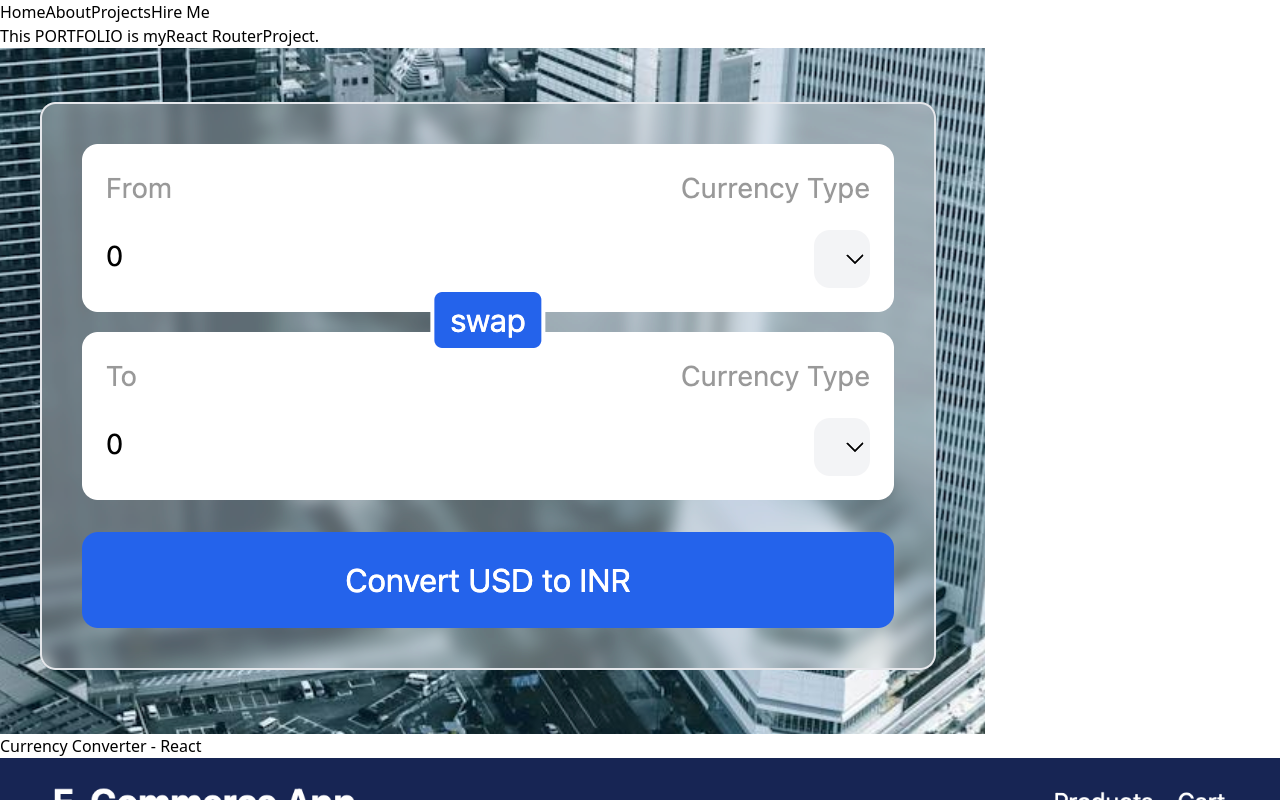
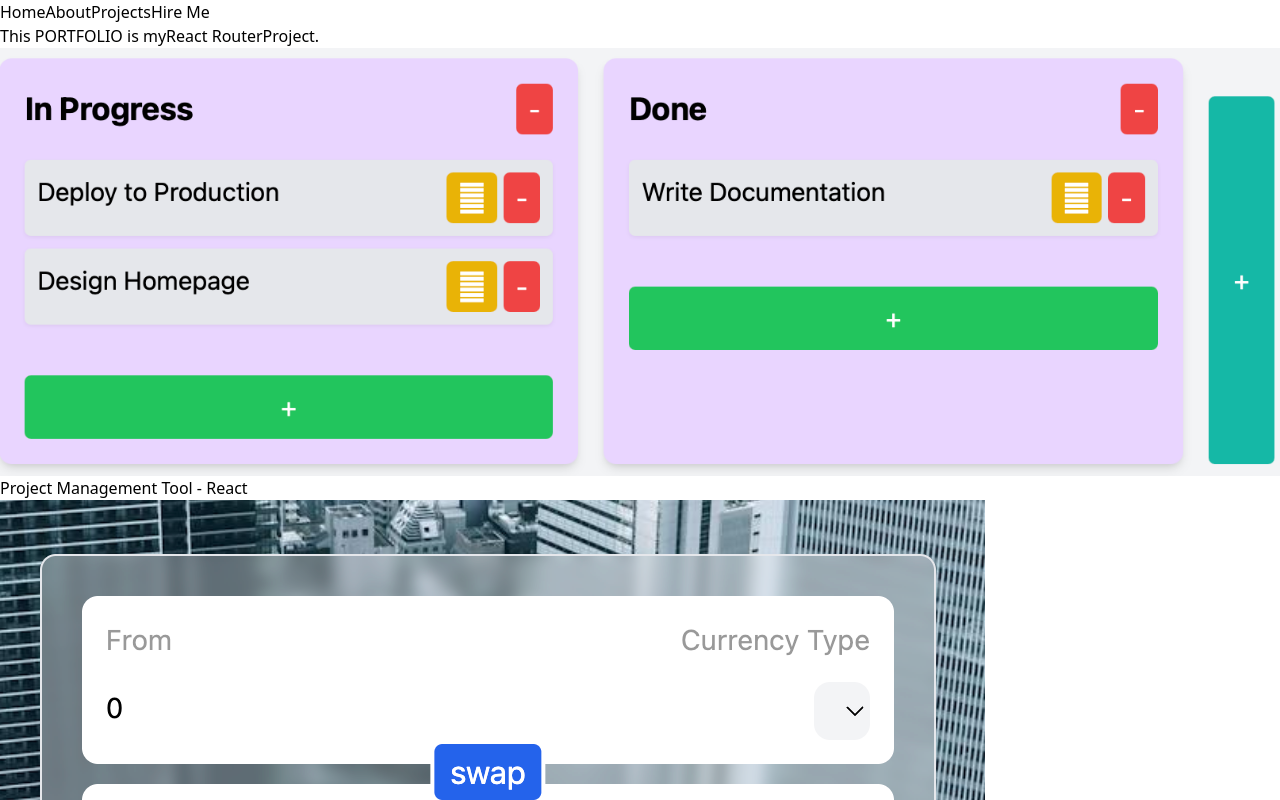
Before and after one commit to ArvanHunt/Portfolio-router-react, a React (Vite) app: page /Projects in a window 1280 px wide. Shown: the top 800 px of the page. Built offline with nearby package versions, Linux system fonts and the light colour scheme.

Commit message:
add 1 more project

```diff
--- a/src/pages/Projects.jsx
+++ b/src/pages/Projects.jsx
@@ -10,6 +10,7 @@ import pic24 from '../Photos/pic24.png'
 import pic22 from '../Photos/pic22.png'
 import pic23 from '../Photos/pic23.png'
 import pic21 from '../Photos/pic21.png'
+import pic0 from '../Photos/project management tool.png'
 
 
 function Projects() {
@@ -21,7 +22,12 @@ function Projects() {
              <span className='text-teal-300 text-4xl m-1 ml-5 font-mono'>React Router</span>
               Project.
               </h1>
-
+              <div>
+          <img className='h-44 rounded-lg ml-40 mt-10
+          hover:shadow-lg hover:shadow-blue-500 transition duration-300'
+          src={pic0} alt="curr conv" />
+          <p className='ml-40 mt-5 text-slate-400'>Project Management Tool - React</p>
+      </div>
 
               <div>
           <img className='h-44 rounded-lg ml-40 mt-10
```
Also changed, not shown: src/Photos/project management tool.png (added).
